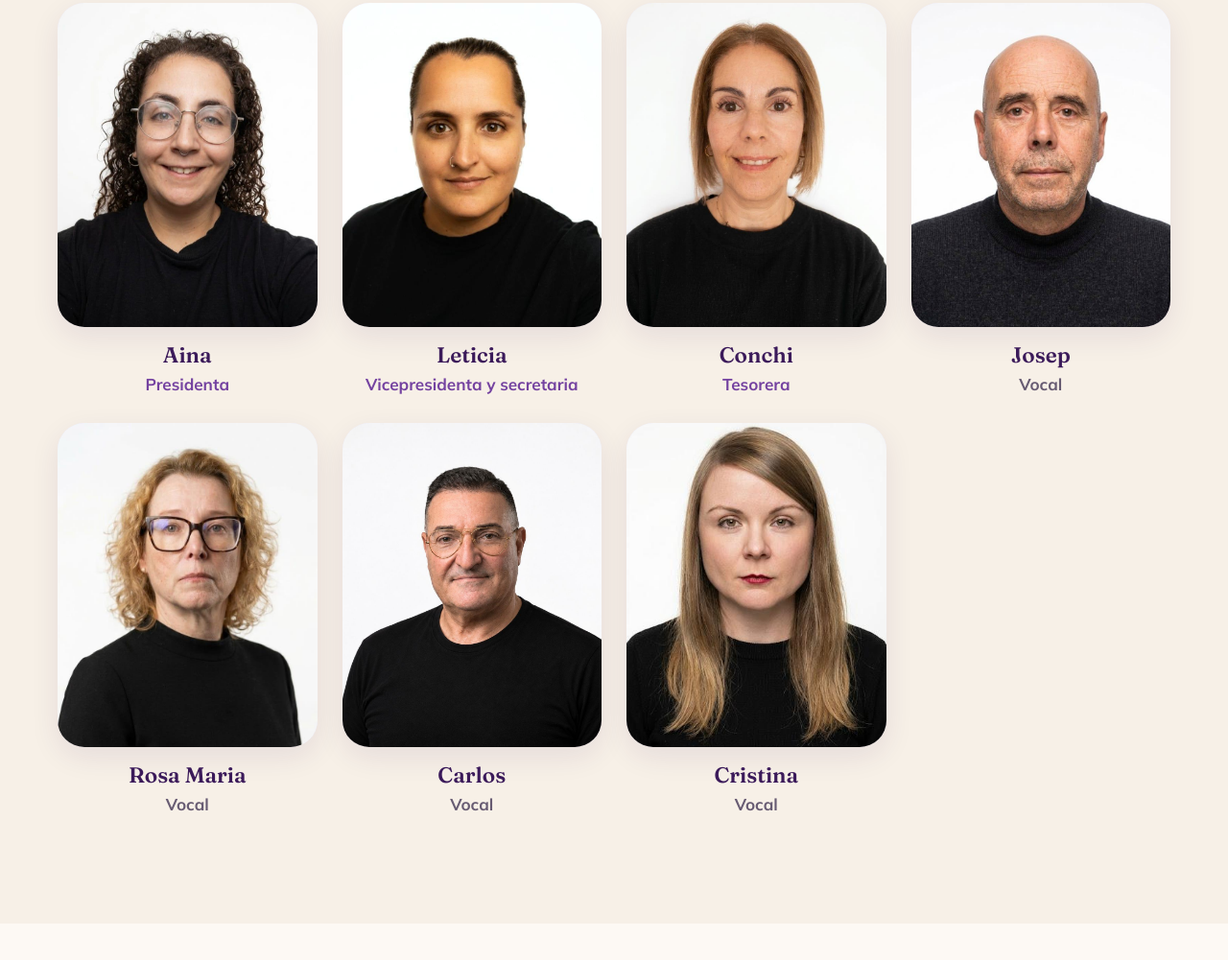
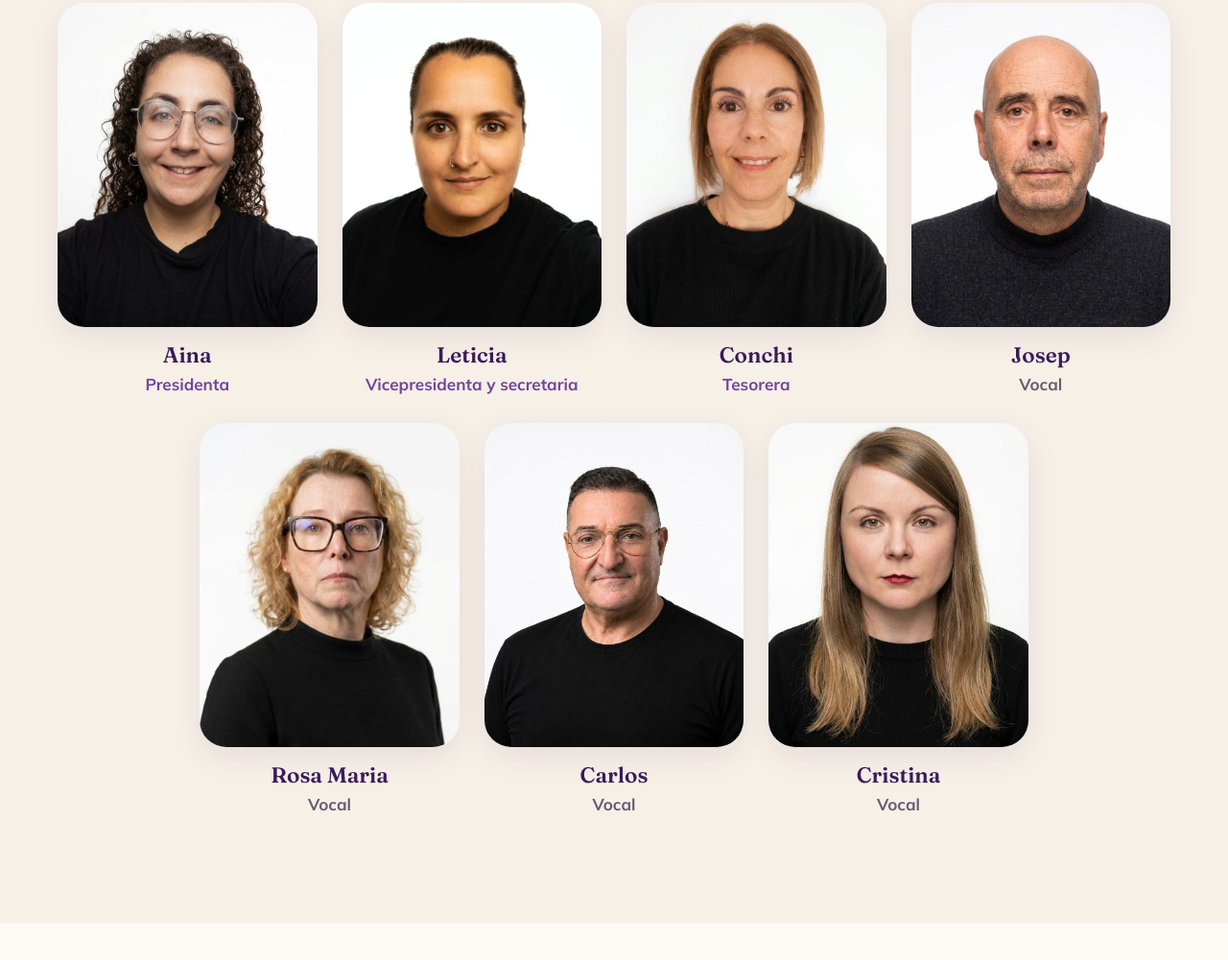
Before and after one commit to ippmccl/cushing, a plain HTML site: page index.html in a window 1280 px wide. Shown: the part 6741-7742 px from the top of the page at 96% size. Drawn offline with Linux system fonts and the light colour scheme.

Commit message:
Centra la última fila de la junta directiva
Co-Authored-By: Claude Opus 5.5 <noreply@anthropic.com>

```diff
--- a/assets/css/style.css
+++ b/assets/css/style.css
@@ -374,7 +374,8 @@ p { margin: 0 0 1em; }
 @media (max-width: 560px) { .valores { grid-template-columns: repeat(2, 1fr); } }
 
 /* Junta directiva */
-.junta { display: grid; grid-template-columns: repeat(4, 1fr); gap: 26px; }
+.junta { display: flex; flex-wrap: wrap; justify-content: center; gap: 26px; }
+.junta .persona { flex: 0 0 calc((100% - 3 * 26px) / 4); }
 .persona { text-align: center; margin: 0; min-width: 0; }
 .persona .foto {
   aspect-ratio: 4 / 5; border-radius: var(--r-l); overflow: hidden;
@@ -385,8 +386,8 @@ p { margin: 0 0 1em; }
 .persona h3 { margin: 0; font-size: 1.25rem; }
 .persona p { margin: 2px 0 0; color: var(--texto-suave); font-weight: 700; font-size: .95rem; }
 .persona.cargo p { color: var(--morado-600); }
-@media (max-width: 900px) { .junta { grid-template-columns: repeat(2, 1fr); } }
-@media (max-width: 420px) { .junta { gap: 16px; } .persona h3 { font-size: 1.05rem; } }
+@media (max-width: 900px) { .junta .persona { flex-basis: calc((100% - 26px) / 2); } }
+@media (max-width: 420px) { .junta { gap: 16px; } .junta .persona { flex-basis: calc((100% - 16px) / 2); } .persona h3 { font-size: 1.05rem; } }
 
 /* ---------- Proceso ---------- */
 .indice-proceso { display: flex; flex-wrap: wrap; gap: 10px; margin-top: 28px; }
```
